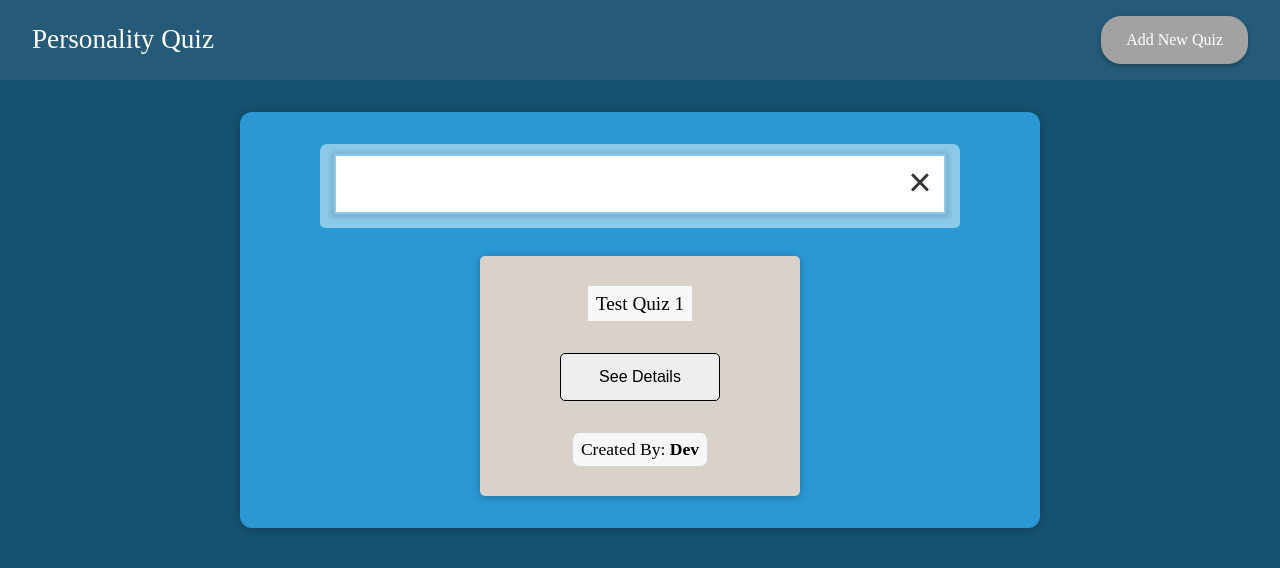
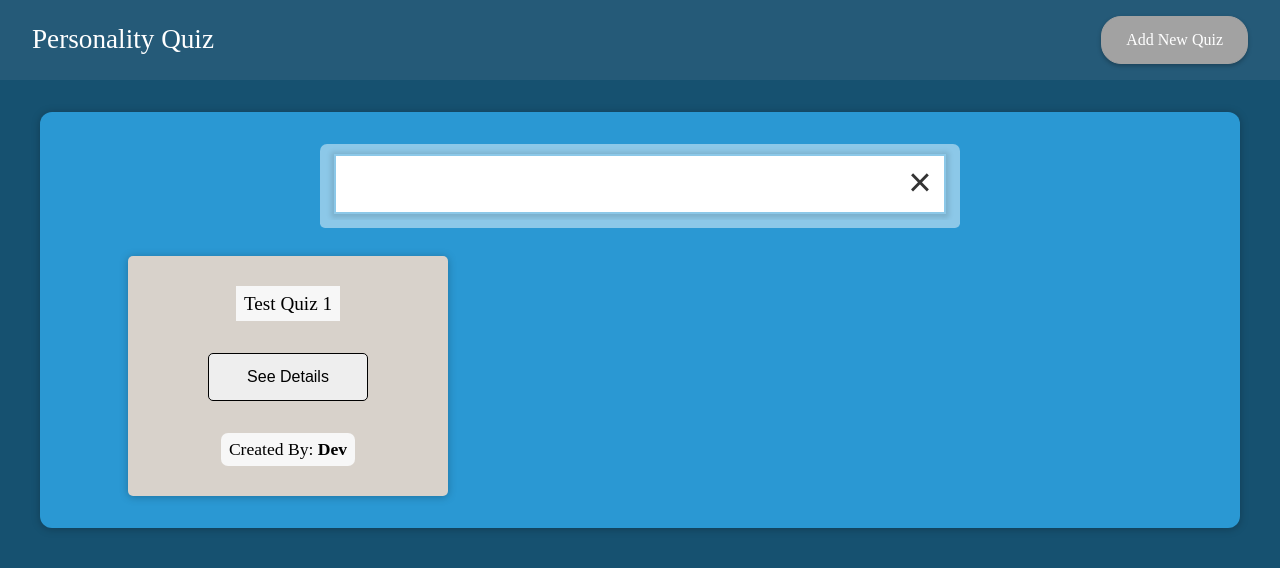
Before and after one commit to TazDeCoder/personality-quiz, a React (Create React App) app: page / in a window 1280 px wide. Shown: the top 568 px of the page. Built offline with nearby package versions, Linux system fonts and the light colour scheme; the HTML template or start-up script is replaced by a standard one.

Commit message:
Improve Quizzes.js component ui
Minor improvements: improve resposiveness design

```diff
--- a/src/components/Quizzes/Quizzes.module.css
+++ b/src/components/Quizzes/Quizzes.module.css
@@ -1,5 +1,5 @@
 .quizzes {
-  width: 50rem;
+  width: 75rem;
   max-width: 95%;
   padding: 1rem;
   margin: 2rem auto;
--- a/src/components/Quizzes/QuizzesList/QuizzesList.module.css
+++ b/src/components/Quizzes/QuizzesList/QuizzesList.module.css
@@ -9,5 +9,16 @@
   .quizzes-list {
     flex-direction: row;
     flex-wrap: wrap;
+    justify-content: flex-start;
+    max-width: 95%;
+    width: 44rem;
+    margin: 0 auto;
   }
 }
+
+@media only screen and (min-width: 1163px) {
+  .quizzes-list {
+    max-width: 66rem;
+    width: auto;
+  }
+}
```
